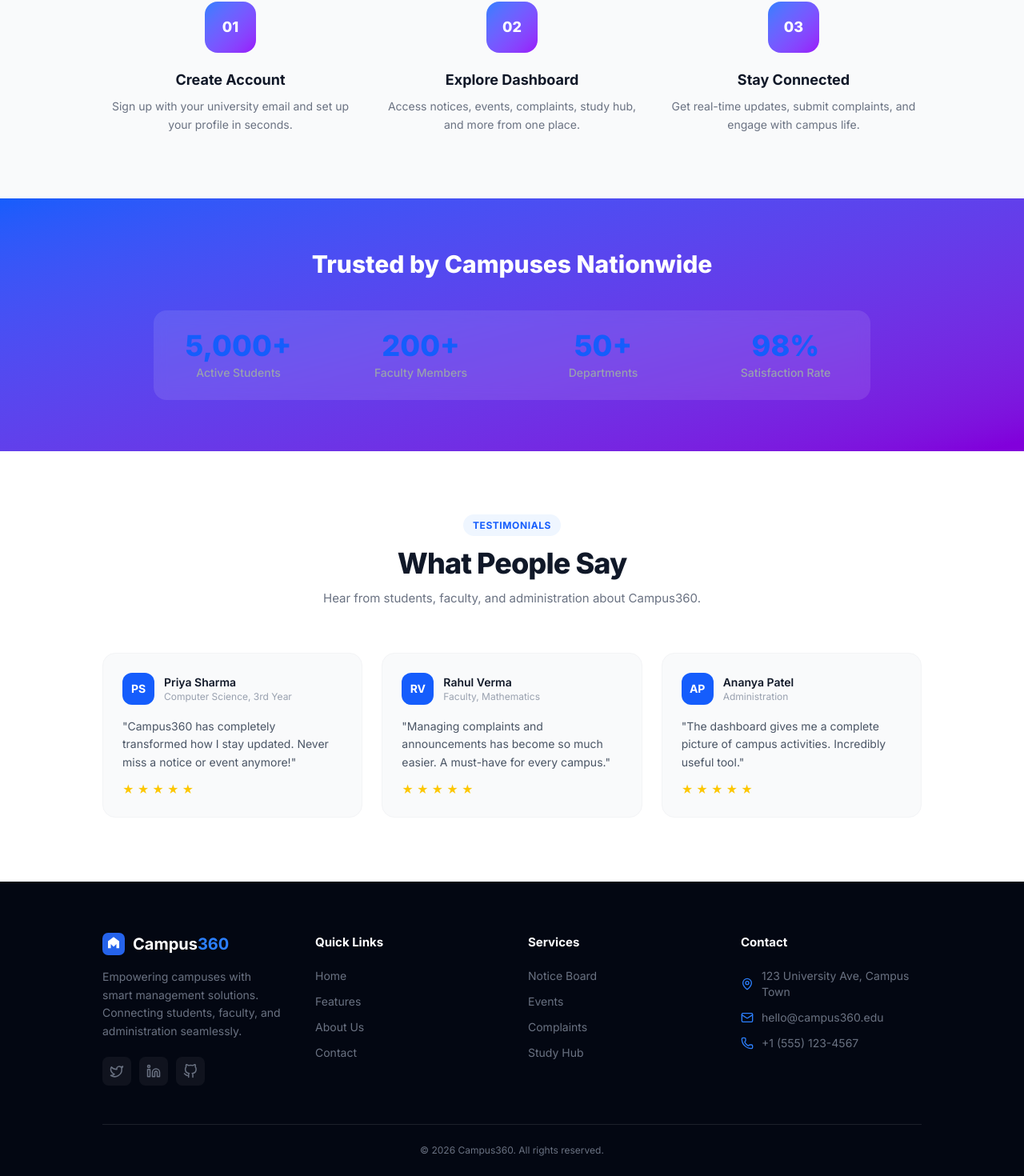
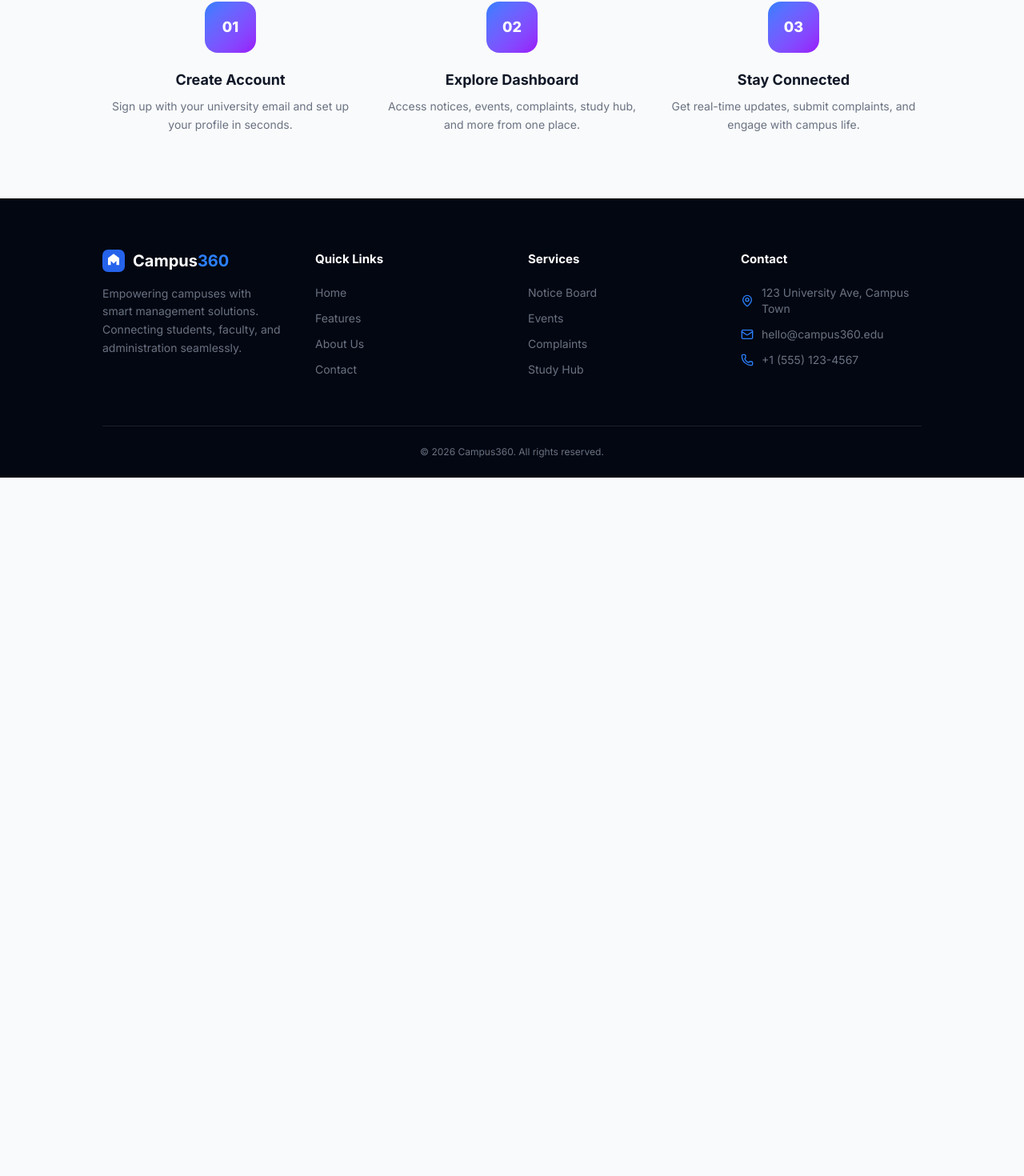
Before and after one commit to Shubham-997800/CAMPUS360, a React (Vite) app: page / in a window 1280 px wide. Shown: the part 1673-3143 px from the top of the page at 80% size. After the commit the page ends 2270 px from the top, so only its background shows below. Built offline with nearby package versions, Linux system fonts and the light colour scheme.

Commit message:
fix: add missing Landing.jsx icon imports, remove unused sections and components

```diff
--- a/src/pages/Landing.jsx
+++ b/src/pages/Landing.jsx
@@ -112,40 +112,6 @@ export default function Landing() {
         </div>
       </section>
 
-      {/* ── Statistics ── */}
-      <section className="py-16 px-6 bg-gradient-to-br from-blue-600 to-purple-700">
-        <div className="max-w-4xl mx-auto">
-          <h2 className="text-center text-2xl md:text-3xl font-extrabold text-white mb-10">Trusted by Campuses Nationwide</h2>
-          <div className="grid grid-cols-2 md:grid-cols-4 gap-4 bg-white/10 rounded-2xl backdrop-blur-sm">
-            {STATS.map(s => <StatItem key={s.label} {...s} />)}
-          </div>
-        </div>
-      </section>
-
-      {/* ── Testimonials ── */}
-      <section className="py-20 px-6 bg-white">
-        <div className="max-w-5xl mx-auto">
-          <SectionTitle label="Testimonials" title="What People Say" desc="Hear from students, faculty, and administration about Campus360." />
-          <div className="grid md:grid-cols-3 gap-6">
-            {TESTIMONIALS.map(t => (
-              <div key={t.name} className="bg-gray-50 rounded-2xl p-6 border border-gray-100">
-                <div className="flex items-center gap-3 mb-4">
-                  <div className="w-10 h-10 rounded-xl bg-blue-600 flex items-center justify-center text-white font-bold text-sm">{t.avatar}</div>
-                  <div>
-                    <p className="font-semibold text-gray-900 text-sm">{t.name}</p>
-                    <p className="text-xs text-gray-400">{t.role}</p>
-                  </div>
-                </div>
-                <p className="text-sm text-gray-600 leading-relaxed">"{t.text}"</p>
-                <div className="flex gap-1 mt-3">
-                  {[1, 2, 3, 4, 5].map(i => <span key={i} className="text-yellow-400 text-sm">★</span>)}
-                </div>
-              </div>
-            ))}
-          </div>
-        </div>
-      </section>
-
       {/* ── Footer ── */}
       <footer id="contact" className="bg-gray-950 text-gray-500 px-6 pt-16 pb-0">
         <div className="max-w-5xl mx-auto">
@@ -159,13 +125,6 @@ export default function Landing() {
                 <span>Campus<span className="text-blue-500">360</span></span>
               </div>
               <p className="text-sm leading-relaxed max-w-xs">Empowering campuses with smart management solutions. Connecting students, faculty, and administration seamlessly.</p>
-              <div className="flex gap-2.5 mt-5">
-                {[Twitter, Linkedin, Github].map((Icon, i) => (
-                  <a key={i} href="#" className="w-9 h-9 flex items-center justify-center rounded-lg bg-white/5 hover:bg-blue-600 hover:text-white transition-all text-gray-500" aria-label="Social">
-                    <Icon size={18} />
-                  </a>
-                ))}
-              </div>
             </div>
             <div>
               <h4 className="text-white font-bold mb-5">Quick Links</h4>
```
